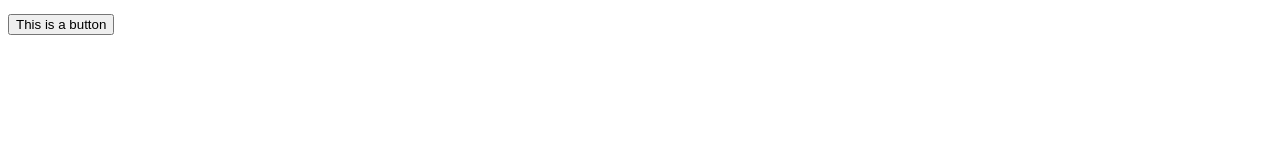
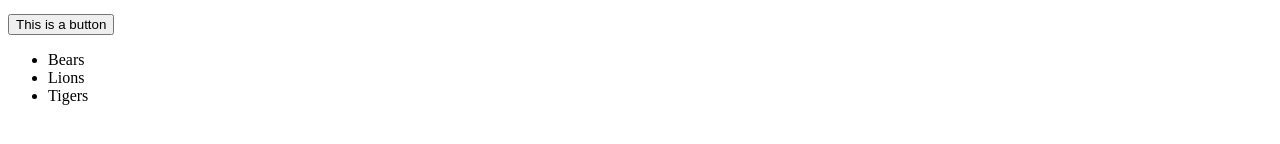
Before and after one commit to GabriellaPenev/psychic-succotash, a plain HTML site: page index.html in a window 1280 px wide. Shown: the part 312-456 px from the top of the page. Drawn offline with Linux system fonts and the light colour scheme.

Commit message:
Added more code to my index file

```diff
--- a/index.html
+++ b/index.html
@@ -12,6 +12,12 @@
     <p>Lorem ipsum dolor sit, amet consectetur adipisicing elit. Aut distinctio non nobis repellat rem magni unde libero cumque tempore dolorem obcaecati minus quas reiciendis nulla minima delectus, quaerat ipsum harum voluptatem veniam quasi. Quam illo dolore odit similique, velit corporis! Necessitatibus neque natus sequi aperiam repellendus ab, enim facilis fugiat.</p>
     <p>Lorem ipsum, dolor sit amet consectetur adipisicing elit. Deserunt consequatur eaque dolorum inventore? Sed culpa distinctio ea iste velit officiis quas quisquam veritatis id vero eos itaque dignissimos magnam harum recusandae nostrum rerum adipisci, perspiciatis atque amet nulla natus reprehenderit accusantium cupiditate? Nihil atque voluptatum ullam cum aperiam, quas, iure quasi vel rerum voluptates soluta nisi reiciendis ipsa earum ipsam quidem illo dignissimos dolore? Molestias ratione corrupti porro cupiditate dignissimos quos fuga molestiae tempore ex amet aspernatur voluptas laudantium pariatur, dolor neque ab dolorem dolore? Fuga ducimus ipsum ex quia explicabo. Accusantium ratione delectus, obcaecati asperiores quas nam veritatis quibusdam.</p>
     <button>This is a button</button>
-
+    <section>
+        <ul>
+            <li>Bears</li>
+            <li>Lions</li>
+            <li>Tigers</li>
+        </ul>
+    </section>
 </body>
 </html>
```
